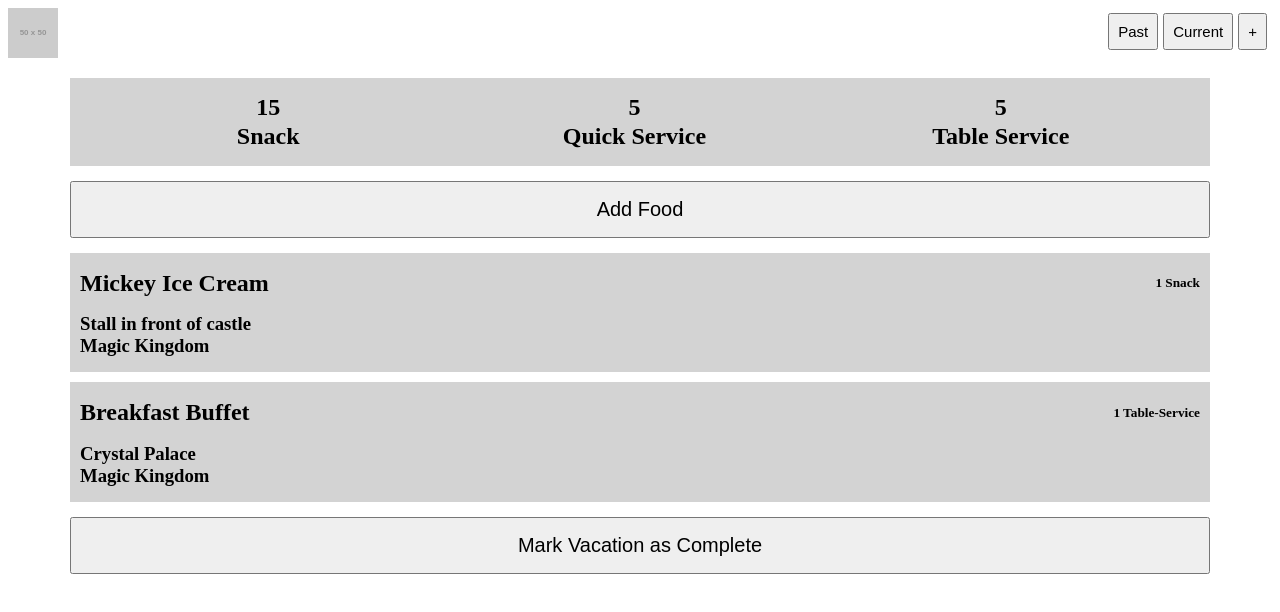
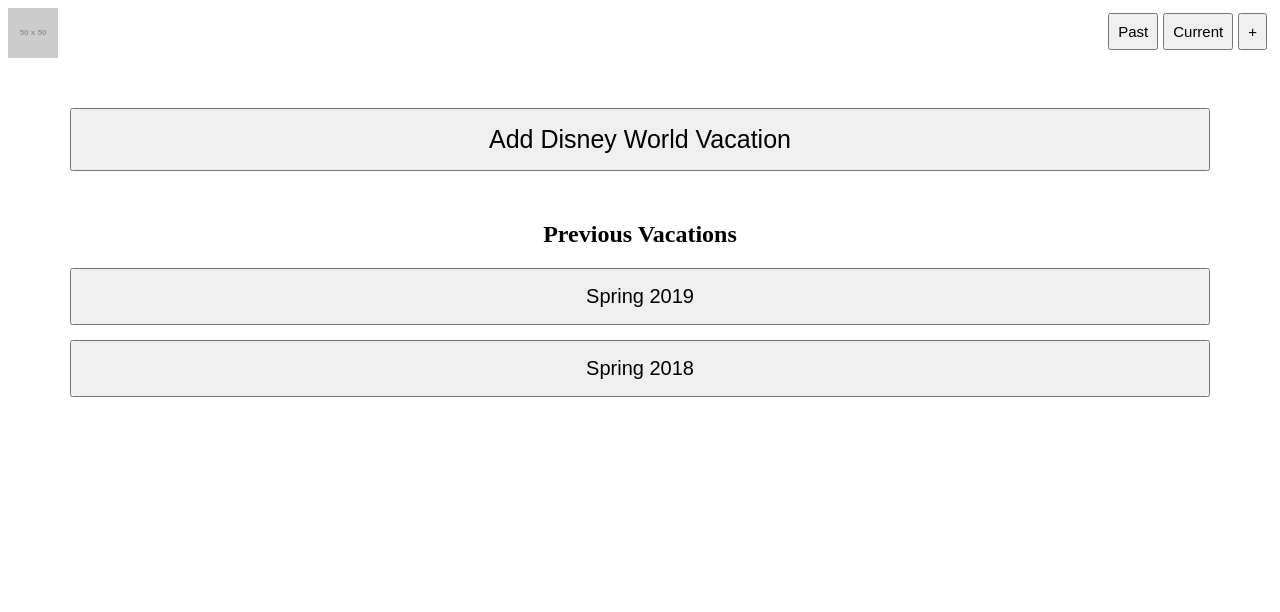
Before and after one commit to christinakerr/disney-dining-tracker, a React (Create React App) app in the folder client/: page / in a window 1280 px wide. Shown: the top 612 px of the page. Built offline with nearby package versions, Linux system fonts and the light colour scheme.

Commit message:
Home page generates previous vacation list from temporary user data state

```diff
--- a/client/package.json
+++ b/client/package.json
@@ -9,7 +9,9 @@
     "@testing-library/user-event": "^12.8.3",
     "react": "^17.0.2",
     "react-dom": "^17.0.2",
+    "react-redux": "^7.2.4",
     "react-scripts": "4.0.3",
+    "redux": "^4.1.0",
     "web-vitals": "^1.1.1"
   },
   "scripts": {
--- a/client/src/pages/Home.js
+++ b/client/src/pages/Home.js
@@ -4,19 +4,27 @@
 import CreditsRemaining from "../components/CreditsRemaining";
 import FoodItem from "../components/FoodItem";
 
-let currentVacation = true;
+import React, { useState } from "react";
 
-function Home(){
+let currentVacation = false;
 
-    if(!currentVacation){
+function Home() {
+
+    const [tempState] = useState(userData);
+
+    const previous = tempState.filter(vacation => !vacation.current)
+
+    if (!currentVacation) {
         return (
             <div>
                 <Button big heading>Add Disney World Vacation</Button>
                 <H2 center>Previous Vacations</H2>
-                <Button big>Spring 2020</Button>
-                <Button big>Spring 2019</Button>
-                <Button big>Spring 2018</Button>
-                <Button big>Winter 2017</Button>
+
+                {
+                    previous.map(vacation => {
+                        return <Button big>{vacation.name}</Button>
+                    })
+                }
             </div>
         );
     } else {
@@ -24,8 +32,8 @@
             <div>
                 <CreditsRemaining />
                 <Button big>Add Food</Button>
-                <FoodItem name="Mickey Ice Cream" credit="1 Snack" location="Stall in front of castle" park="Magic Kingdom"/>
-                <FoodItem name="Breakfast Buffet" credit="1 Table-Service" location="Crystal Palace" park="Magic Kingdom"/>
+                <FoodItem name="Mickey Ice Cream" credit="1 Snack" location="Stall in front of castle" park="Magic Kingdom" />
+                <FoodItem name="Breakfast Buffet" credit="1 Table-Service" location="Crystal Palace" park="Magic Kingdom" />
                 <Button big>Mark Vacation as Complete</Button>
             </div>
         );
@@ -33,3 +41,112 @@
 }
 
 export default Home;
+
+
+const userData = [
+    {
+        id: 1,
+        name: "Spring 2020",
+        current: true,
+        nights: 5,
+        food: [
+            {
+                id: 1,
+                park: "Magic Kingdom",
+                restaurant: "Crystal Palace",
+                food: "Breakfast Buffet",
+                drink: "Orange Juice",
+                credit: "table-service",
+                date: 20200321,
+            },
+            {
+                id: 2,
+                park: "Magic Kingdom",
+                restaurant: "Pecos Bill's",
+                food: "Rice Bowl",
+                drink: "Lemonade",
+                dessert: "Brownie",
+                credit: "quick-service",
+                date: 20200322,
+            },
+            {
+                id: 3,
+                park: "Magic Kingdom",
+                restaurant: "Gaston's Tavern",
+                food: "Cinnamon Roll",
+                credit: "snack",
+                date: 202003221,
+            }
+        ]
+    },
+    {
+        id: 2,
+        name: "Spring 2019",
+        current: false,
+        nights: 5,
+        food: [
+            {
+                id: 1,
+                park: "Magic Kingdom",
+                restaurant: "Crystal Palace",
+                food: "Breakfast Buffet",
+                drink: "Orange Juice",
+                credit: "table-service",
+                date: 20200321,
+            },
+            {
+                id: 2,
+                park: "Magic Kingdom",
+                restaurant: "Pecos Bill's",
+                food: "Rice Bowl",
+                drink: "Lemonade",
+                dessert: "Brownie",
+                credit: "quick-service",
+                date: 20200322,
+            },
+            {
+                id: 3,
+                park: "Magic Kingdom",
+                restaurant: "Gaston's Tavern",
+                food: "Cinnamon Roll",
+                credit: "snack",
+                date: 202003221,
+            }
+        ]
+    },
+    {
+        id: 3,
+        name: "Spring 2018",
+        current: false,
+        nights: 5,
+        food: [
+            {
+                id: 1,
+                park: "Magic Kingdom",
+                restaurant: "Crystal Palace",
+                food: "Breakfast Buffet",
+                drink: "Orange Juice",
+                credit: "table-service",
+                date: 20200321,
+            },
+            {
+                id: 2,
+                park: "Magic Kingdom",
+                restaurant: "Pecos Bill's",
+                food: "Rice Bowl",
+                drink: "Lemonade",
+                dessert: "Brownie",
+                credit: "quick-service",
+                date: 20200322,
+            },
+            {
+                id: 3,
+                park: "Magic Kingdom",
+                restaurant: "Gaston's Tavern",
+                food: "Cinnamon Roll",
+                credit: "snack",
+                date: 202003221,
+            }
+        ]
+    }
+]
```
Also changed, not shown: client/src/index.js (+6 -1 lines), 1 other file (tests, documents, lock files or other folders).
